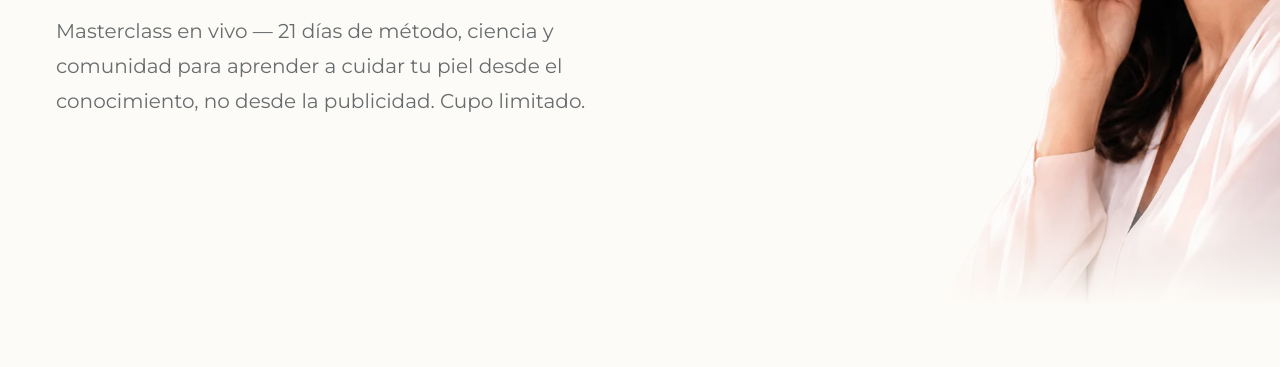
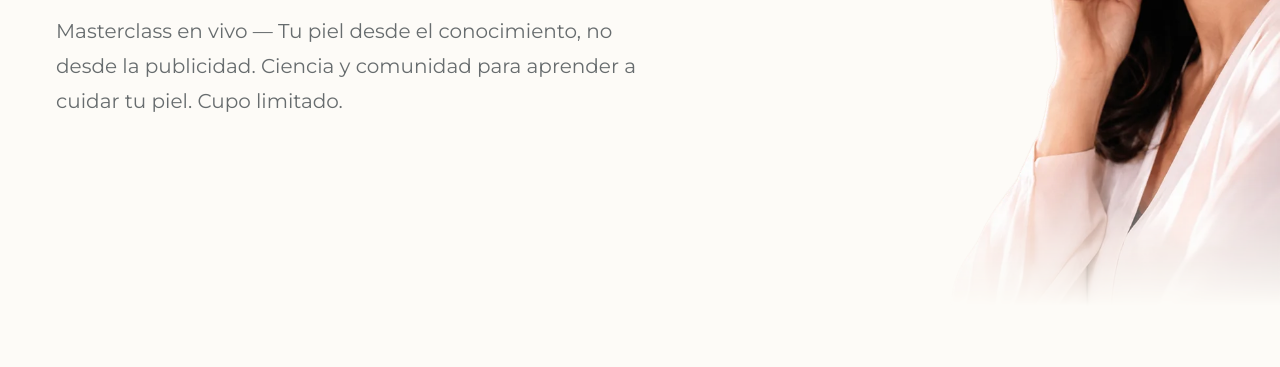
Before and after one commit to samuelotniel1-creator/Glow21, a website: page public/preregistro.html in a window 1280 px wide. Shown: the part 430-797 px from the top of the page. Drawn offline with nearby package versions, Linux system fonts and the light colour scheme; no server answers; a web font is replaced by a local one.

Commit message:
Rework the /preregistro subtitle phrasing

```diff
--- a/public/preregistro.html
+++ b/public/preregistro.html
@@ -270,7 +270,7 @@
         </div>
 
         <h1>Tu piel <strong>habla</strong> <em>antes que tú.</em></h1>
-        <p class="subtitle">Masterclass en vivo — 21 días de método, ciencia y comunidad para aprender a cuidar tu piel desde el conocimiento, no desde la publicidad. Cupo limitado.</p>
+        <p class="subtitle">Masterclass en vivo — Tu piel desde el conocimiento, no desde la publicidad. Ciencia y comunidad para aprender a cuidar tu piel. Cupo limitado.</p>
 
         <div class="countdown" id="countdown" hidden>
           <p class="countdown-label" id="countdownLabel"></p>
```
